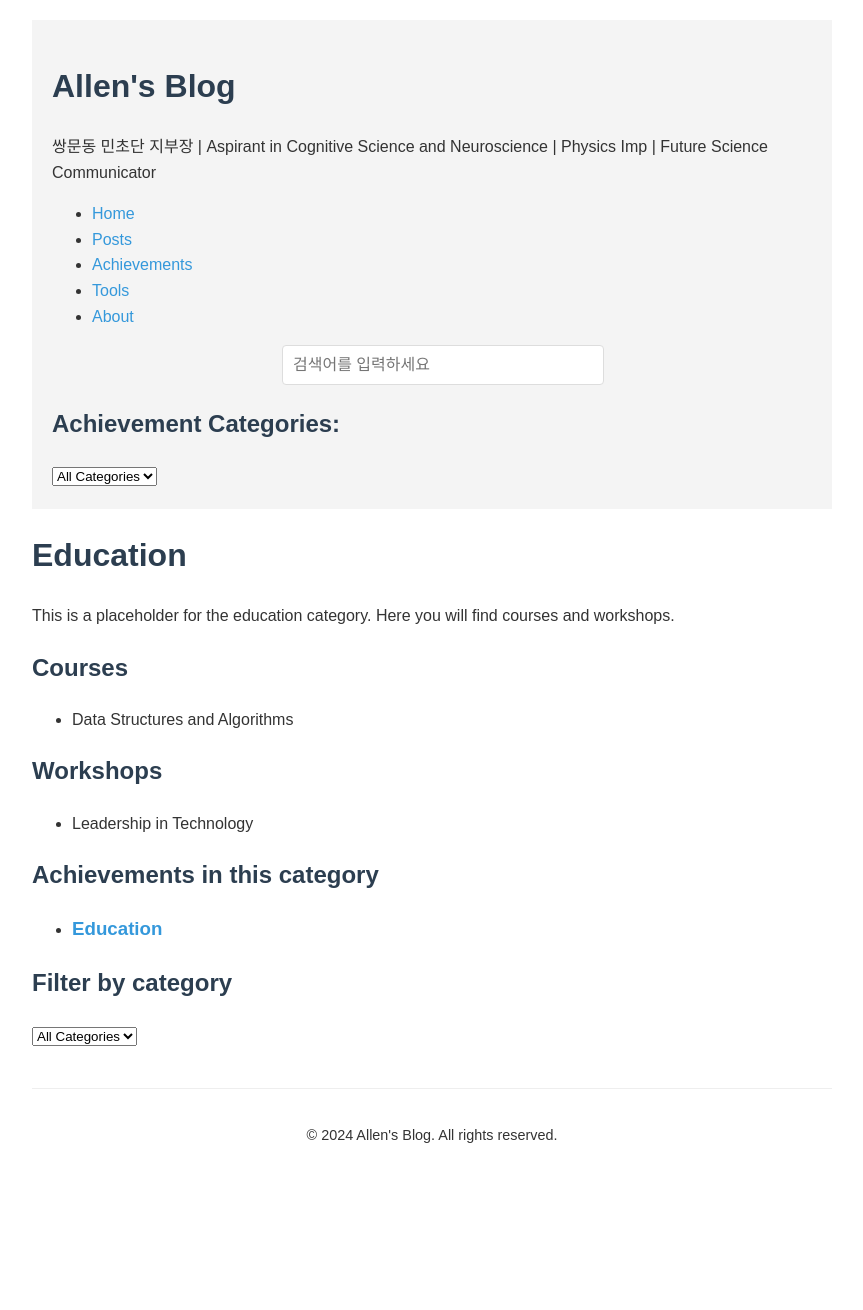
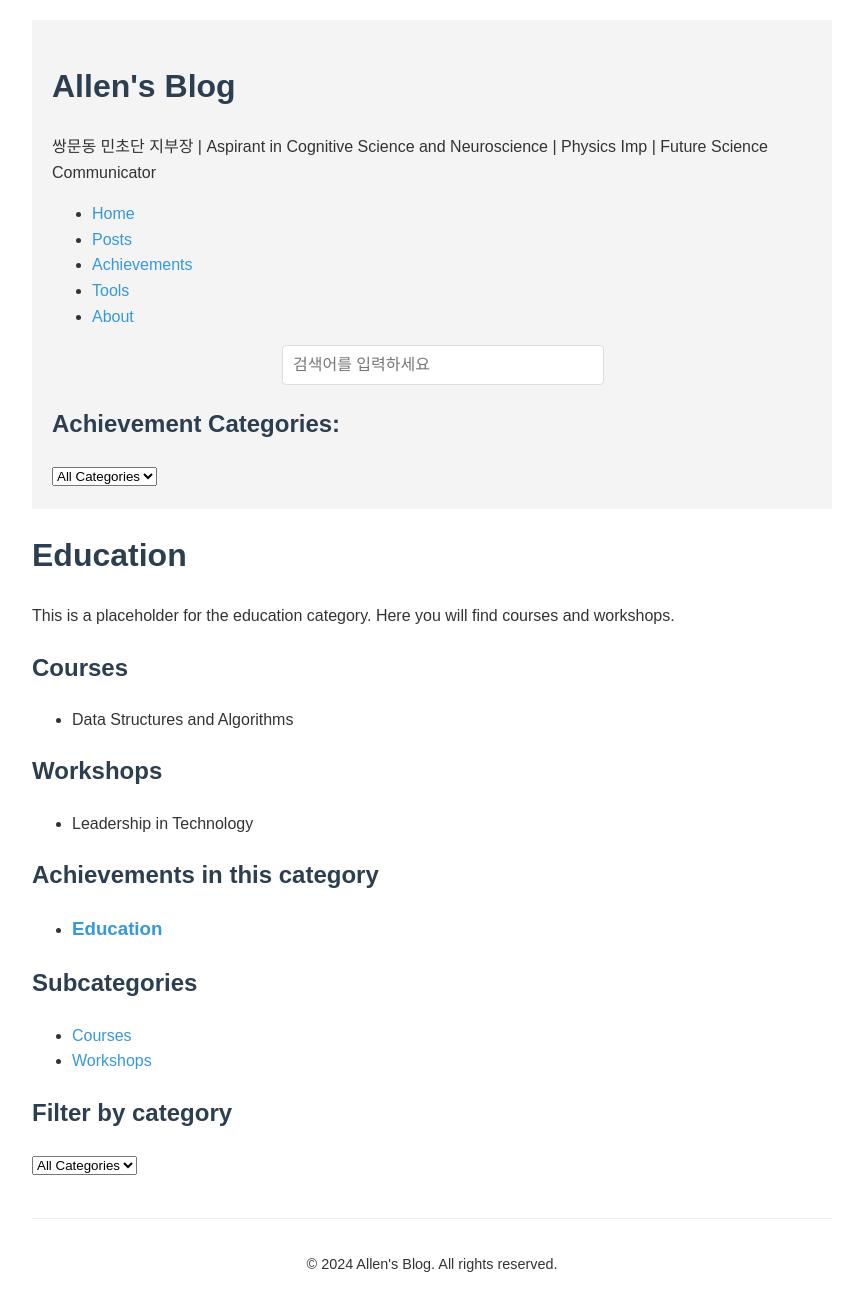
Before and after one commit to allenkang92/allenkang92.github.io, a Jekyll site: the page built from _achievements/education.md, in a window 1280 px wide. Shown: the whole page, without its empty margins (208-1071 px from the left). Built offline with Jekyll 4.4.1, drawn with Linux system fonts in a browser that asks for light colours; before the commit the page ends 1181 px from its top, so only the background shows below that; some of the changed lines change nothing that is shown.

Commit message:
컨피그 야믈 파일에 성취 카테고리 구조 업로드

```diff
--- a/_config.yml
+++ b/_config.yml
@@ -202,6 +202,28 @@ achievement_categories:
   projects:
     title: Projects
 
+achievement_structure:
+  certificates:
+    title: Certificates
+    subcategories:
+      - professional
+      - academic
+  education:
+    title: Education
+    subcategories:
+      - courses
+      - workshops
+  awards:
+    title: Awards
+    subcategories:
+      - professional
+      - academic
+  publications:
+    title: Publications
+  projects:
+    title: Projects
+
+
 
 # _config.yml 파일의 마지막에 추가
 defaults:
```
